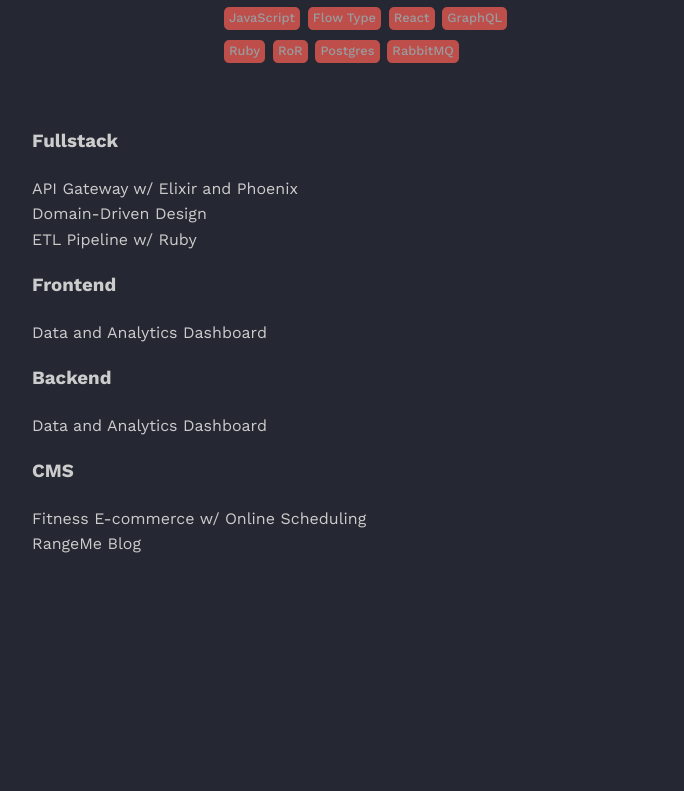
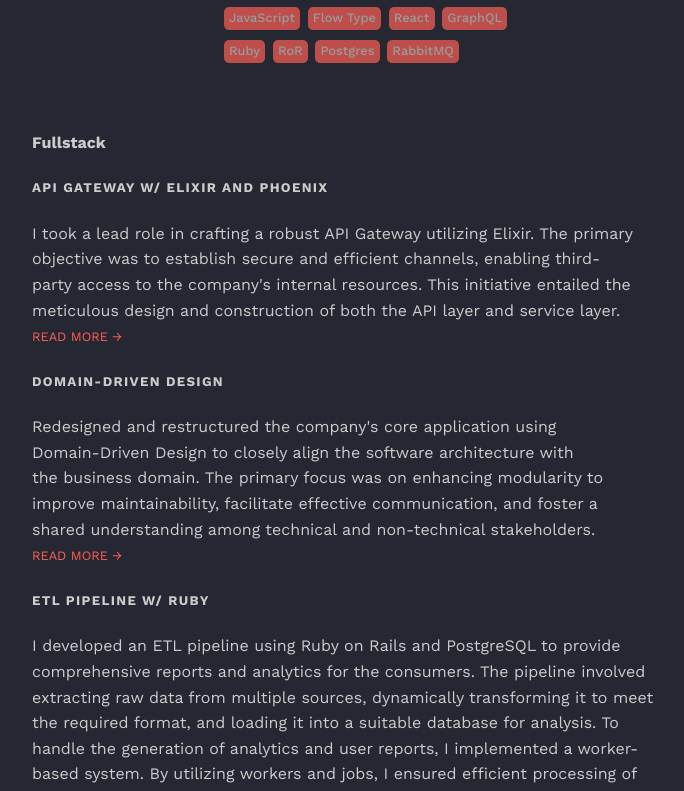
Before and after one commit to annalo/annalo.dev, a React (Create React App) app: page / in a window 1280 px wide. Shown: the part 1382-2173 px from the top of the page, without its empty margins (528-1212 px from the left). Before the commit the page ends 1971 px from the top, so only its background shows below. Built offline with nearby package versions, Linux system fonts and the light colour scheme.

Commit message:
read more or less

```diff
--- a/src/Components/Projects.js
+++ b/src/Components/Projects.js
@@ -7,16 +7,16 @@ function Projects() {
     <Section id='projects'>
       <h2>Projects</h2>
 
-      <h3>Fullstack</h3>
+      <h4>Fullstack</h4>
       {data.backend.map((item, idx) => <ProjectsItem key={`backend-${idx}`} {...item} />)}
 
-      <h3>Frontend</h3>
+      <h4>Frontend</h4>
       {data.frontend.map((item, idx) => <ProjectsItem key={`frontend-${idx}`} {...item} />)}
 
-      <h3>Backend</h3>
+      <h4>Backend</h4>
       {data.frontend.map((item, idx) => <ProjectsItem key={`fullstack-${idx}`} {...item} />)}
 
-      <h3>CMS</h3>
+      <h4>CMS</h4>
       {data.cms.map((item, idx) => <ProjectsItem key={`cms-${idx}`} {...item} />)}
   </Section>
   )
--- /dev/null
+++ b/src/Components/ProjectsItem.css
@@ -0,0 +1,10 @@
+.ProjectsItem h5 {
+  letter-spacing: 0.1em;
+  text-transform: uppercase;
+}
+
+.ProjectsItem a {
+  color: #FE5E54;
+  text-transform: uppercase;
+  font-size: 0.8rem;
+}
--- a/src/Components/ProjectsItem.js
+++ b/src/Components/ProjectsItem.js
@@ -1,33 +1,43 @@
-import Collapsible from 'react-collapsible';
+import './ProjectsItem.css';
+import { useState } from 'react';
 
-function Projects({
+function ProjectsItem({
   name,
   description,
   achievements,
   challenges,
   technologies
 }) {
+  const [showContent, setContent] = useState(false);
+  const showContentHandler = () => {
+    setContent(!showContent);
+  };
+
   return (
-    <Collapsible trigger={name}>
+    <div className='ProjectsItem'>
+      <h5>{name}</h5>
       <div className='ProjectsItem-description'>
         {description}
       </div>
 
-      <div className='ProjectsItem-keyAchievments'>
+      {showContent ? (
+        <p className='ProjectsItem-content'>
           <strong>Key Achievements</strong>
           <ul>
             {achievements.map((achievement, idx) => <li key={`achievement-${idx}`} >{achievement}</li>)}
           </ul>
-      </div>
-
-      <div className='ProjectsItem-challenges'>
-        <strong> Challenges</strong>
+          {/* <strong>Challenges</strong>
           <ul>
             {challenges.map((challenge, idx) => <li key={`achievement-${idx}`} >{challenge}</li>)}
-        </ul>
+          </ul> */}
+        </p>
+      ) : null}
+
+      <a onClick={showContentHandler}>
+        Read {showContent ? "Less ↑" : "More →"}
+     </a>
     </div>
-    </Collapsible>
   )
 }
 
-export default Projects;
+export default ProjectsItem;
```
Also changed, not shown: src/ProjectsItem.css (deleted). Lines whose indentation alone changed are shown as unchanged.
